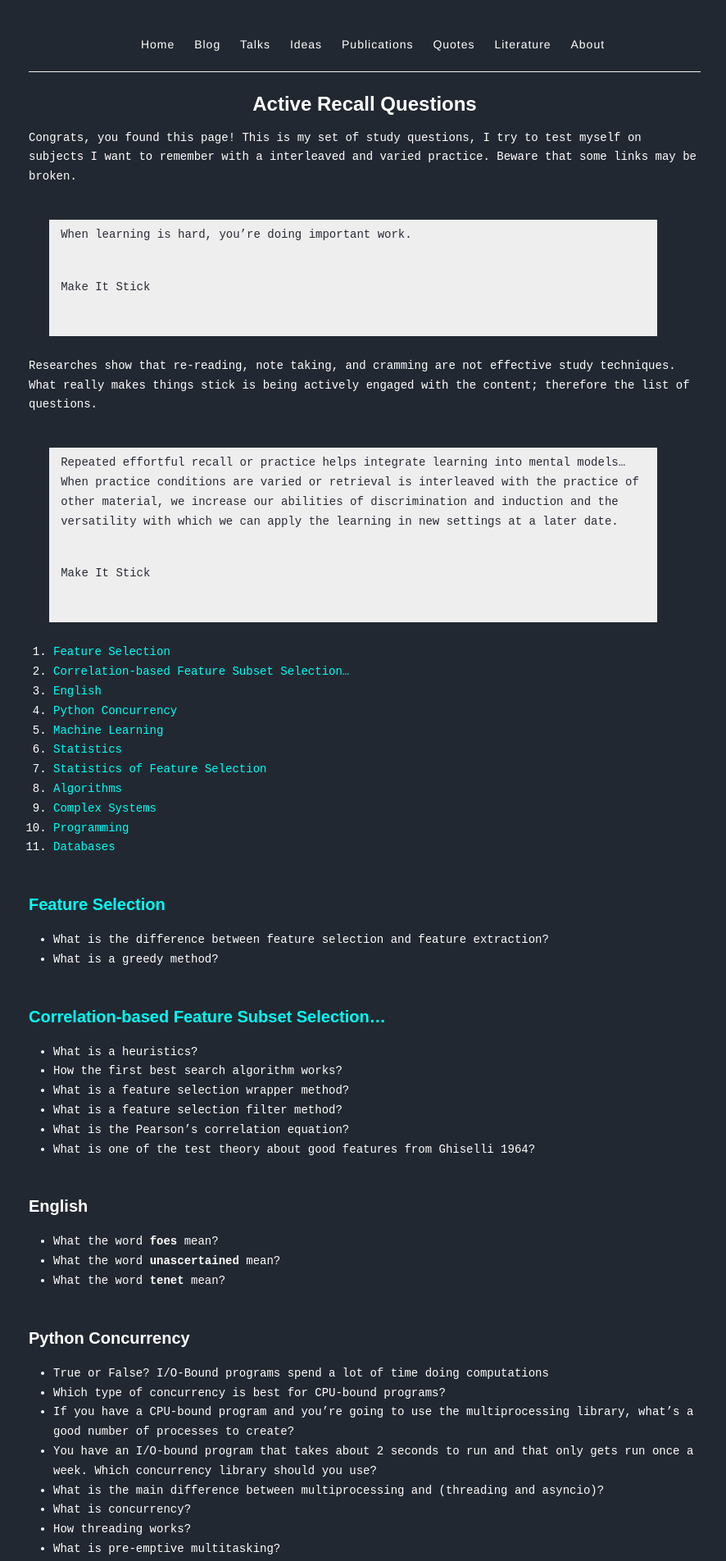
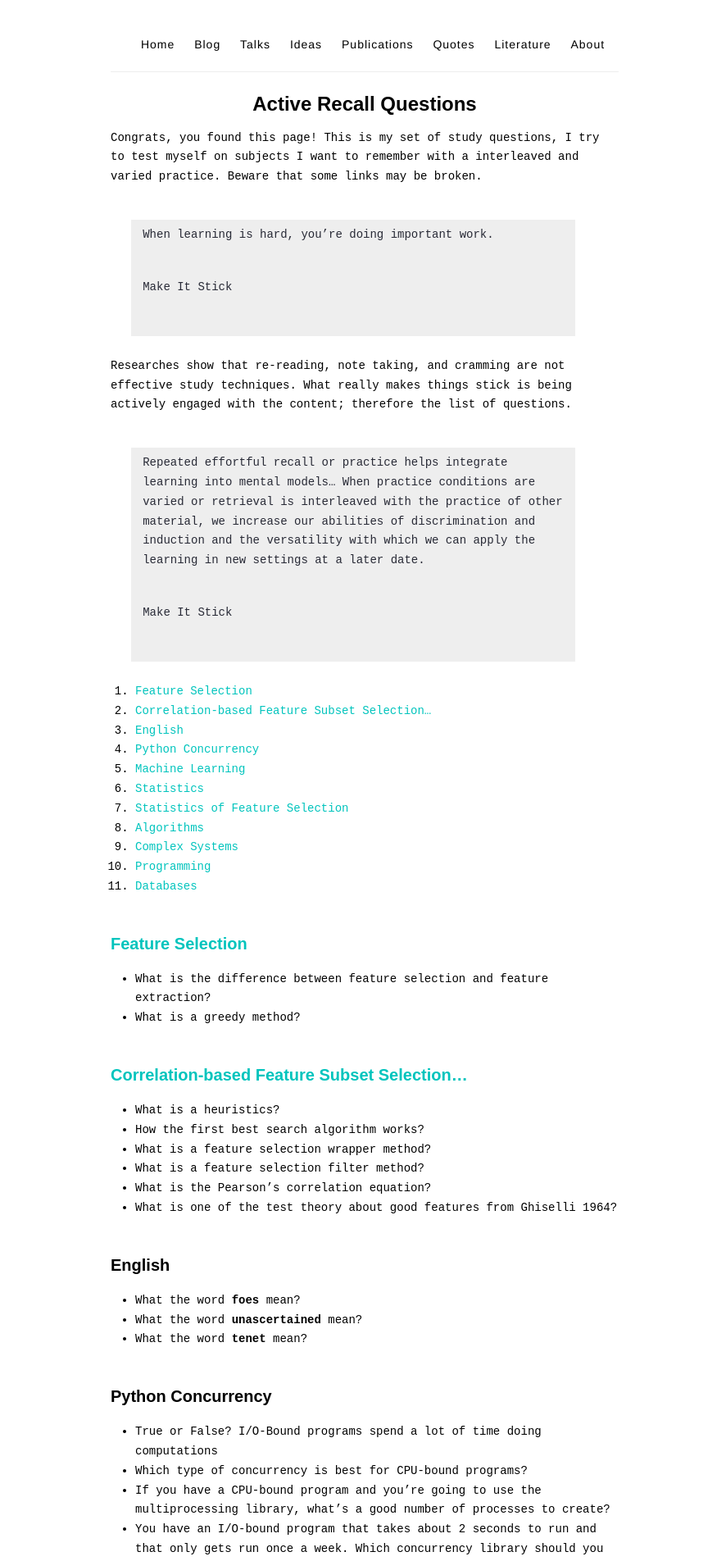
Before and after one commit to rsarai/-rsarai.github.io, a Jekyll site: the page built from _pages/questions.md, in a window 1280 px wide. Shown: the top 1904 px of the page at 82% size, without its empty margins (195-1081 px from the left). Built offline with Jekyll 4.4.1, drawn with Linux system fonts in a browser that asks for light colours.

Commit message:
Changes site color

```diff
--- a/_pages/questions.md
+++ b/_pages/questions.md
@@ -172,7 +172,7 @@ Researches show that re-reading, note taking, and cramming are not effective stu
 
 <a id="org8a2a222"></a>
 
-# Databases
+## Databases
 
 -   What are the properties that guarantee accuracy and availability for databases? (ACID)
 -   Why are Referential Integrity constraints important?
--- a/_sass/_variables.scss
+++ b/_sass/_variables.scss
@@ -3,12 +3,12 @@
 // VARIABLES
 //
 
-$siteBackgroundColor: #222831;
-$siteFooterColor: #222831;
-$siteTextColor: #f5eded;
+$siteBackgroundColor: white;
+$siteFooterColor: lightgrey;
+$siteTextColor: black;
 
 // Colors
-$blue: #00fff5;
+$blue: #00c4bd;
 
 // Grays
 $black: #000;
--- a/assets/style.scss
+++ b/assets/style.scss
@@ -24,7 +24,7 @@ body {
   background: $siteBackgroundColor;
   // font-family: -system-ui, -apple-system, BlinkMacSystemFont, 'Segoe UI', 'Helvetica Neue', sans-serif, "Apple Color Emoji", "Segoe UI Emoji", "Segoe UI Symbol";
   font-family: Rokkitt, 'Courier New', Courier, monospace;
-  color: #fff;
+  color: $siteTextColor;
   line-height: 1.7;
   font-weight: 400;
   font-size: 14px;
@@ -33,7 +33,7 @@ body {
 
 .container {
   margin: 0 auto;
-  max-width: 840px;
+  max-width: 640px;
   padding: 0 10px;
   width: 100%;
 }
@@ -41,7 +41,7 @@ body {
 h1, h2, h3, h4, h5, h6 {
   // font-family: -system-ui, -apple-system, BlinkMacSystemFont, "Segoe UI", Roboto, Helvetica, Arial, sans-serif, "Apple Color Emoji", "Segoe UI Emoji", "Segoe UI Symbol";
   font-family: sans-serif;
-  color: #fff;
+  color: $siteTextColor;
   font-weight: bold;
 
   line-height: 1.7;
@@ -71,7 +71,7 @@ h3 {
 
 h4 {
   font-size: 18px;
-  color: #fff;
+  color: $siteTextColor;
 }
 
 p {
@@ -356,7 +356,7 @@ nav {
 
   a {
     margin-left: 20px;
-    color: #fff;
+    color: $siteTextColor;
     text-align: right;
     letter-spacing: 1px;
 
@@ -731,7 +731,7 @@ Modules - reusable parts of our design
   border: none;
   background-color: #4CAF50;
   border-radius: 50px;
-  color: #fff;
+  color: $siteTextColor;
 }
 
 .pagination a, .pagination span {
```
Also changed, not shown: _pages/publications.md (+1 -1 lines).
